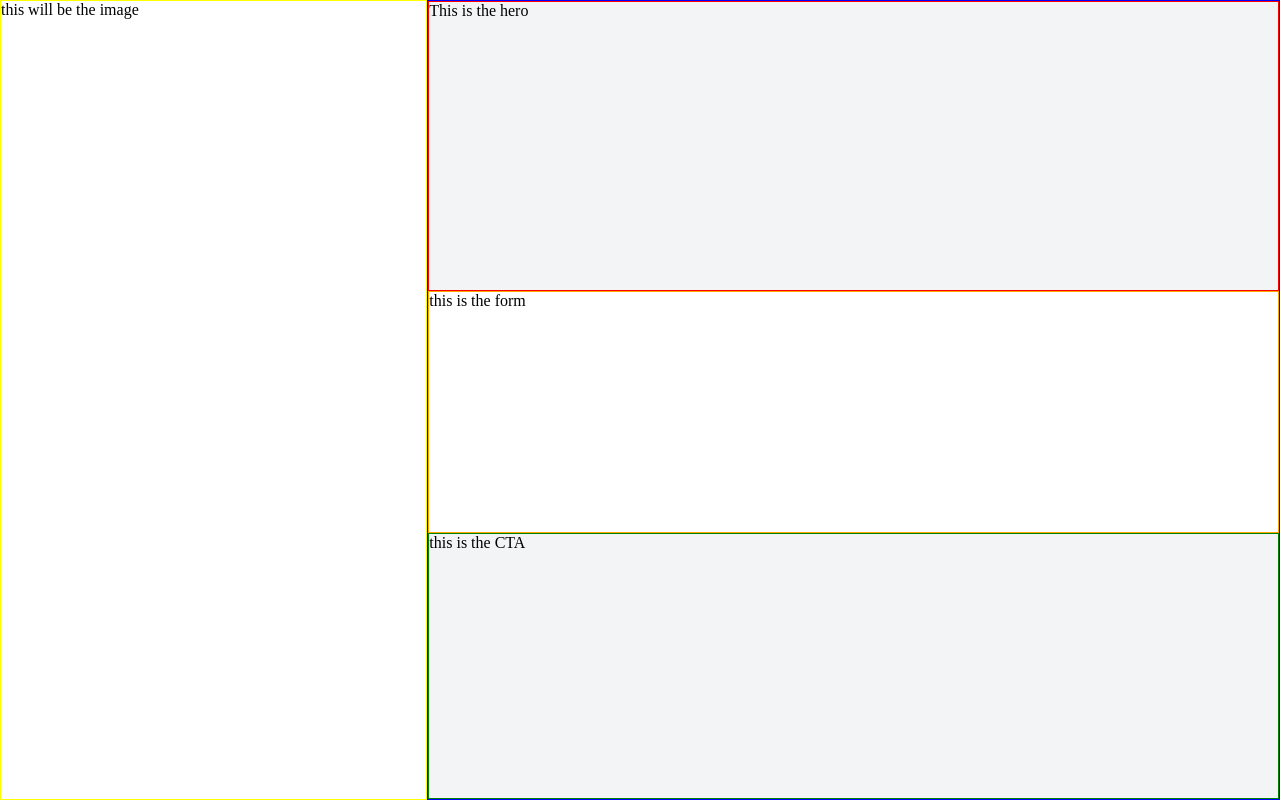
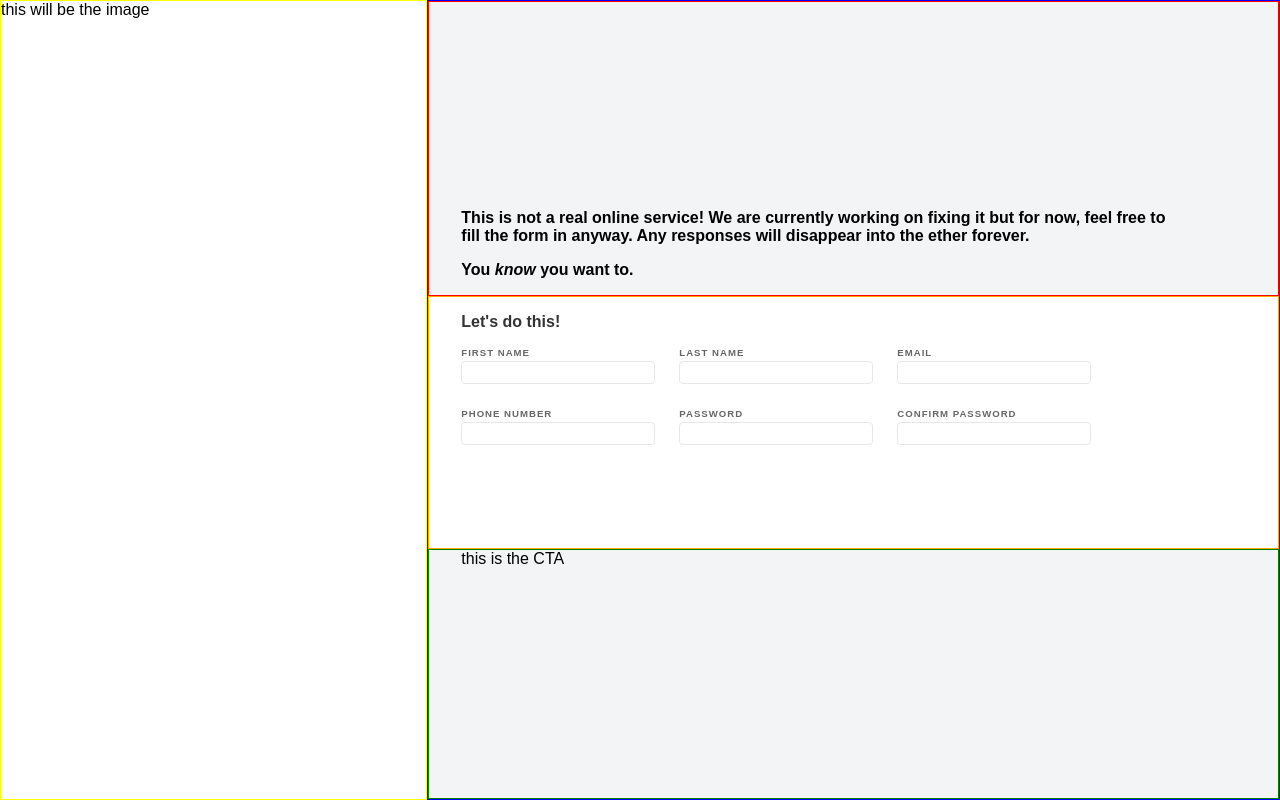
Before and after one commit to darek632/Sign-up-form, a plain HTML site: page index.html in a window 1280 px wide. Drawn offline with Linux system fonts and the light colour scheme.

Commit message:
Create basic form with 2 cols of 3 using flex.
Include correct size input boxes, labels and colors.
Also blue ':focus', still need to complete required and patterns for passwords.

```diff
--- a/index.html
+++ b/index.html
@@ -13,10 +13,41 @@ this will be the image
 </div>
 <div>
     <header id="hero">
-This is the hero
+     <div class="hero-text">
+        <p>This is not a real online service! We are currently working on fixing it but for now, feel free to fill the form in anyway. Any responses will disappear into the ether forever.</p>
+        <p>You <em>know</em> you want to.</p>
+    </div>
     </header>
     <div id="form">
-this is the form
+        <h3 id="form-welcome">Let's do this!</h3>
+        <form action="#" method="post" class="inquiry-form">
+
+            <div class="form-content">
+                <label for="fname">FIRST NAME</label>
+                <input id="fname" name="first-name" type="text"/>
+            </div>
+
+            <div class="form-content">
+                <label for="lname"> LAST NAME</label>
+                <input id="lname" name="last-name" type="text"/>
+            </div>
+            <div class="form-content">
+                <label for="email">EMAIL</label>
+                <input id="email" name="email" type="text"/>
+            </div>
+            <div class="form-content" >
+                <label for="phone">PHONE NUMBER</label>
+                <input id="phone" name="phone" type="text"/>
+            </div>
+            <div class="form-content">
+                <label for="password">PASSWORD</label>
+                <input id="password" name="password" type="text"/>
+            </div>
+            <div class="form-content">
+                <label for="confirm-password">CONFIRM PASSWORD</label>
+                <input id="confirm-password" name="confirm-password" type="text"/>
+            </div>
+        </form>
     </div>
     <div id="CTA">
 this is the CTA
--- a/styles.css
+++ b/styles.css
@@ -3,6 +3,7 @@ body {
     margin: 0;
     min-height: 100vh;
     display: flex;
+    font-family:Arial, Helvetica, sans-serif;
 }
 
 body > div {
@@ -19,15 +20,26 @@ body > div:nth-child(2) {
     flex: 2 2 0;
     display:flex;
     flex-direction: column;
+
 }
 
 #hero {
     border: 1px solid red;
-    flex: 1.2;
+    flex: 1.3;
+    display: flex;
+    justify-content: flex-start;
+    align-items: flex-end;
+
+}
+
+.hero-text > p {
+    font-weight:bold;
+    font-size: 1rem;
 }
 #form {
     border: 1px solid orange;
     flex:1;
+    padding-bottom: 25px;
 }
 #CTA {
     border: 1px solid green;
@@ -37,3 +49,55 @@ body > div:nth-child(2) {
 #hero, #CTA {
     background-color: rgb(243, 244, 246);
 }
+
+#hero, #form, #CTA {
+
+    padding-left: 2rem;
+    padding-right: 6rem;
+}
+
+#form-welcome {
+
+    color: rgba(0, 0, 0, 0.8);
+    font-size: 1rem;
+
+}
+
+.form-content {
+    display:flex;
+    flex-direction: column;
+}
+
+input,label {
+    padding: 0;
+    margin: 0;
+    border-radius: 4px;
+
+}
+
+input {
+    border: 1px solid #E5E7EB;
+    height: 1.3rem;
+    width: 12rem;
+    margin-top: 3px;
+
+}
+
+label {
+    font-size: 0.6rem;
+    font-weight: bold;
+    color: rgba(0, 0, 0, 0.6);
+    letter-spacing: 1px;
+}
+
+form {
+    display: flex;
+    flex-wrap: wrap;
+    gap: 1.5rem;
+}
+
+input:focus {
+    outline: none !important;
+    border:1px solid blue;
+    box-shadow: 3px 2px 5px #E5E7EB;
+}
```
